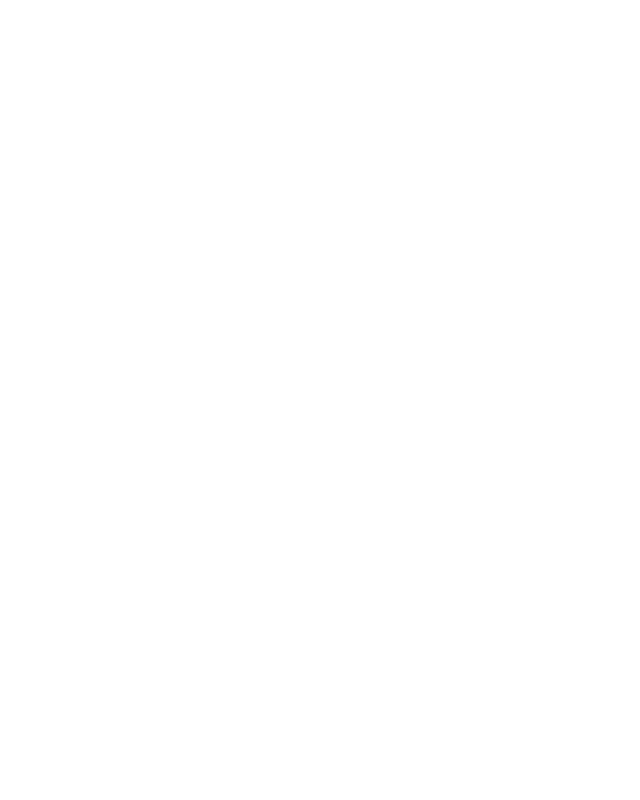
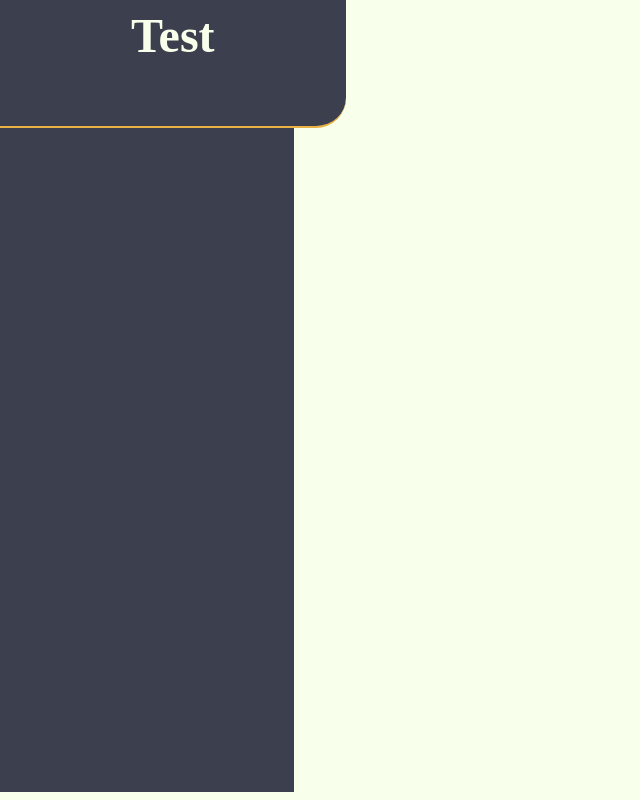
Before and after one commit to ViniDerCoder/The-V-Project-Frontend, a React (Create React App) app in the folder frontend/: page /web/settings in a window 1280 px wide. Shown: the whole page, without its empty margins (0-640 px from the left). Built offline with nearby package versions, Linux system fonts and the light colour scheme.

Commit message:
Added Settings Sidebar Menu

```diff
--- a/frontend/src/homepage/Headbar.tsx
+++ b/frontend/src/homepage/Headbar.tsx
@@ -1,5 +1,4 @@
 import { Box, Typography } from '@mui/material'
-import React, { useState } from 'react'
 import { ColorThemeInterface } from '../App'
 import './homepage.css'
 
--- a/frontend/src/settings/Settings.css
+++ b/frontend/src/settings/Settings.css
@@ -0,0 +1,34 @@
+.settings-title{
+    box-sizing: border-box;
+
+    position: sticky;
+    width: 27vw;
+    height: 16vh;
+    left: 0px;
+    top: 0px;
+
+    border-radius: 0px 0px 30px;
+
+    border-bottom: 0.3vh solid;
+}
+
+.settings-title-text{
+    position: absolute;
+    width: 27vw;
+    height: 16vh;
+
+    font-family: 'Noto Sans SC';
+    font-style: normal;
+    font-weight: 700;
+    font-size: 6vh;
+    line-height: 9vh;
+    align-items: center;
+    text-align: center;
+}
+
+.sidebar-menu{
+    position: absolute;
+    width: 23vw;
+    height: 83vh;
+    top: 16vh;
+}
--- a/frontend/src/settings/Settings.tsx
+++ b/frontend/src/settings/Settings.tsx
@@ -8,6 +8,11 @@ interface Props {
 
 export default function Settings(props: Props) {
     return(
-        <Box sx={{height: "100vh"}}></Box>
+        <Box sx={{height: "100vh", backgroundColor: props.colorTheme.fourth}}>
+            <Box className='settings-title' sx={{backgroundColor: props.colorTheme.first, borderBottomColor: props.colorTheme.second}}>
+                <Box className='settings-title-text' sx={{color: props.colorTheme.fourth}}>Test</Box>
+            </Box>
+            <Box className='sidebar-menu' sx={{backgroundColor: props.colorTheme.first}}></Box>
+        </Box>
     )
 }
```
